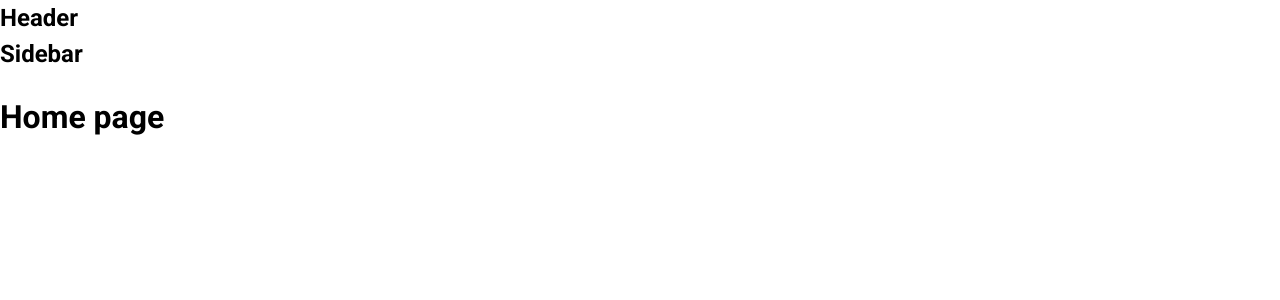
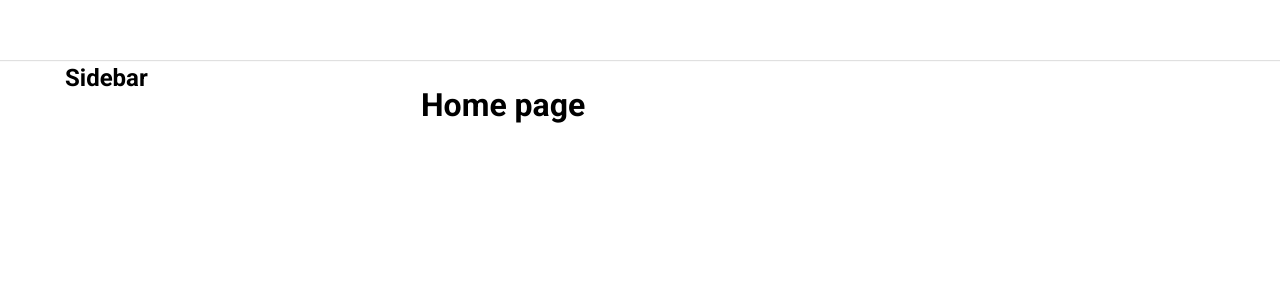
Before and after one commit to tem22dev/tiktok_frontend, a React (Create React App) app: page / in a window 1280 px wide. Shown: the top 300 px of the page. Built offline with nearby package versions, Linux system fonts and the light colour scheme.

Commit message:
Dựng khung layout mặc định

```diff
--- a/package.json
+++ b/package.json
@@ -6,6 +6,7 @@
         "@testing-library/jest-dom": "^5.17.0",
         "@testing-library/react": "^13.4.0",
         "@testing-library/user-event": "^13.5.0",
+        "classnames": "^2.3.2",
         "normalize.css": "^8.0.1",
         "react": "^18.2.0",
         "react-dom": "^18.2.0",
--- a/src/App.js
+++ b/src/App.js
@@ -11,6 +11,7 @@
                     {publicRoutes.map((route, index) => {
                         const Page = route.component;
                         let Layout = DefaultLayout;
+
                         if (route.layout) {
                             Layout = route.layout;
                         } else if (route.layout === null) {
--- a/src/components/GlobalStyles/GlobalStyles.scss
+++ b/src/components/GlobalStyles/GlobalStyles.scss
@@ -2,6 +2,11 @@
 @import url('https://fonts.googleapis.com/css2?family=Roboto:wght@300;400;500;700;900&display=swap');
 
 :root {
+    --primary: #fe2c55;
+
+    // Default layout
+    --default-layout-header-height: 60px;
+    --default-layout-width: 1150px;
 }
 
 * {
--- /dev/null
+++ b/src/components/Layouts/DefaultLayout/DefaultLayout.module.scss
@@ -0,0 +1,14 @@
+.wrapper {
+    display: flex;
+    flex-direction: column;
+    align-items: center;
+}
+
+.container {
+    display: flex;
+    width: var(--default-layout-width);
+}
+
+.content {
+    flex: 1;
+}
--- /dev/null
+++ b/src/components/Layouts/DefaultLayout/Sidebar/Sidebar.module.scss
@@ -0,0 +1,3 @@
+.wrapper {
+    width: 356px;
+}
--- a/src/components/Layouts/DefaultLayout/Sidebar/index.js
+++ b/src/components/Layouts/DefaultLayout/Sidebar/index.js
@@ -1,5 +1,14 @@
+import classNames from 'classnames/bind';
+import styles from './Sidebar.module.scss';
+
+const cx = classNames.bind(styles);
+
 function Sidebar() {
-    return <h2>Sidebar</h2>;
+    return (
+        <div className={cx('wrapper')}>
+            <h2>Sidebar</h2>
+        </div>
+    );
 }
 
 export default Sidebar;
--- a/src/components/Layouts/DefaultLayout/index.js
+++ b/src/components/Layouts/DefaultLayout/index.js
@@ -1,13 +1,17 @@
+import classNames from 'classnames/bind';
 import Header from '~/components/Layouts/components/Header';
+import styles from './DefaultLayout.module.scss';
 import Sidebar from './Sidebar';
+
+const cx = classNames.bind(styles);
 
 function DefaultLayout({ children }) {
     return (
-        <div>
+        <div className={cx('wrapper')}>
             <Header />
-            <div className="container">
+            <div className={cx('container')}>
                 <Sidebar />
-                {children}
+                <div className={cx('content')}>{children}</div>
             </div>
         </div>
     );
--- /dev/null
+++ b/src/components/Layouts/components/Header/Header.module.scss
@@ -0,0 +1,12 @@
+.wrapper {
+    display: flex;
+    justify-content: center;
+    height: var(--default-layout-header-height, 60px);
+    width: 100%;
+    box-shadow: 0px 1px 1px rgb(0 0 0 / 12%);
+}
+
+.inner {
+    height: 100%;
+    width: var(--default-layout-width);
+}
--- a/src/components/Layouts/components/Header/index.js
+++ b/src/components/Layouts/components/Header/index.js
@@ -1,5 +1,14 @@
+import classNames from 'classnames/bind';
+import styles from './Header.module.scss';
+
+const cx = classNames.bind(styles);
+
 function Header() {
-    return <h2>Header</h2>;
+    return (
+        <header className={cx('wrapper')}>
+            <div className={cx('inner')}></div>
+        </header>
+    );
 }
 
 export default Header;
```
Also changed, not shown: 1 other file (tests, documents, lock files or other folders).
